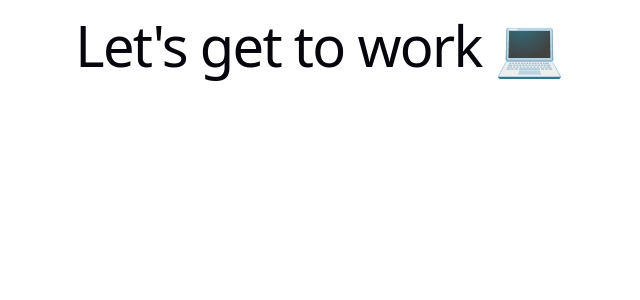
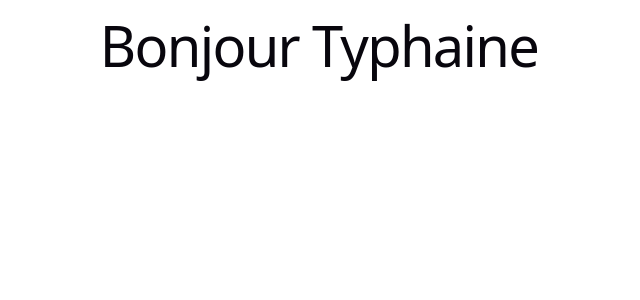
Before and after one commit to TyphaineLeGales/DNAMDE_II, a React (Vite) app: page / in a window 1280 px wide. Shown: the top 300 px of the page, without its empty margins (321-961 px from the left). Built offline with nearby package versions, Linux system fonts and the light colour scheme.

Commit message:
feat: mon premier commit

```diff
--- a/src/App.jsx
+++ b/src/App.jsx
@@ -2,7 +2,7 @@ function App() {
 
   return (
     <div>
-      <h1> Let's get to work 💻</h1>
+      <h1> Bonjour Typhaine</h1>
     </div>
   )
 }
```
